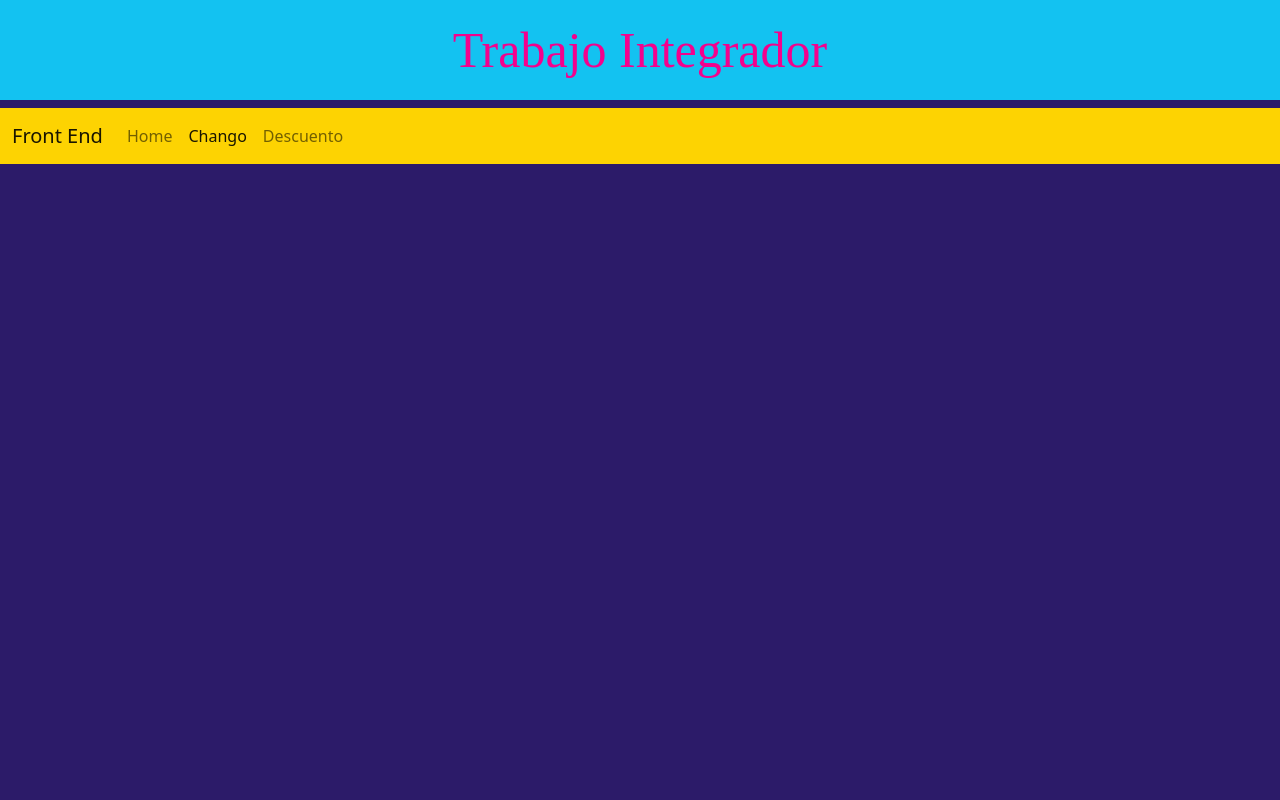
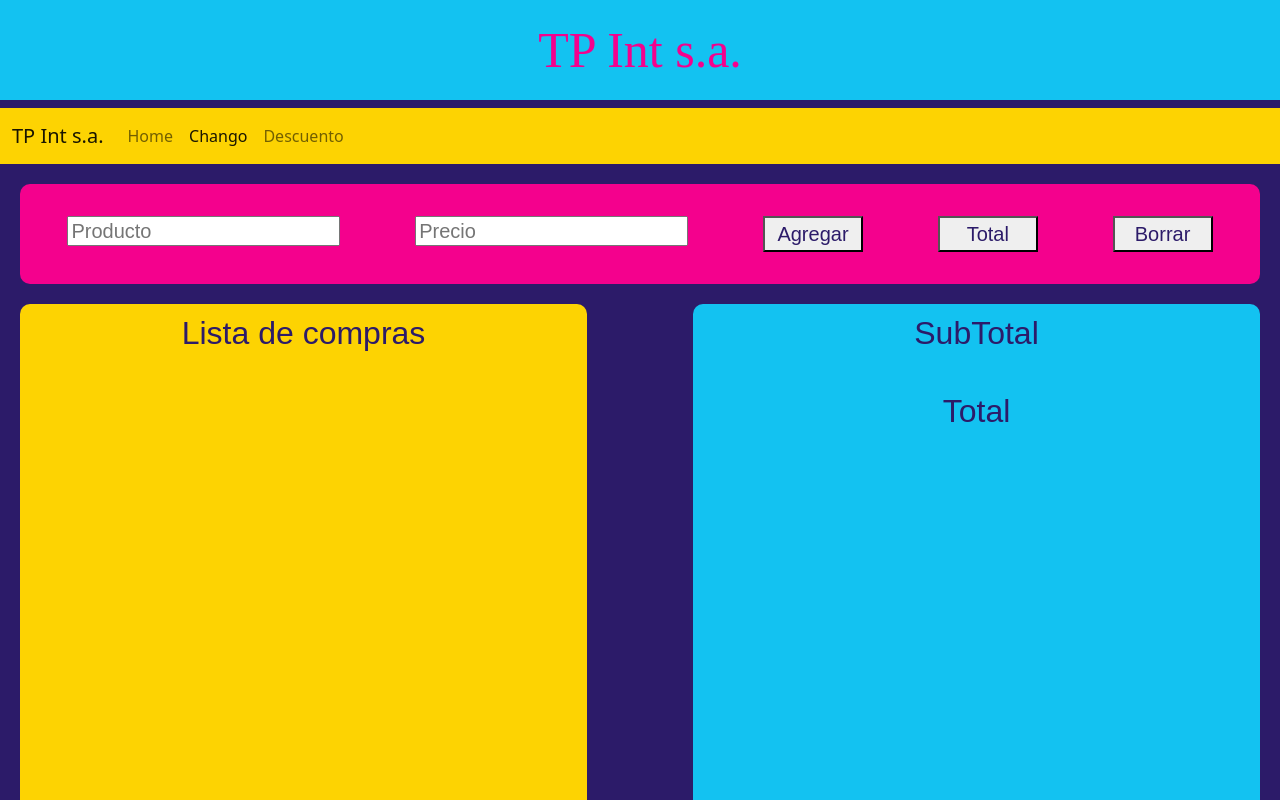
Before and after one commit to MarianoCarbajo/TrabajoIntegrador, a website built with Parcel: page chango.html in a window 1280 px wide. Shown: the top 800 px of the page. Built offline with nearby package versions, Linux system fonts and the light colour scheme.

Commit message:
chango Creación del chango en index.tx

```diff
--- a/chango.html
+++ b/chango.html
@@ -15,14 +15,14 @@
   </head>
   <body>
     <!--Encabezado-->
-    <h1 id="titulo">Trabajo Integrador</h1>
+    <h1 id="titulo">TP Int s.a.</h1>
 
     <nav
       class="navbar-expand-lg navbar navbar-light"
       style="background-color: #fdd302;"
     >
       <div class="container-fluid">
-        <a class="navbar-brand" href="index.html">Front End</a>
+        <a class="navbar-brand" href="index.html">TP Int s.a.</a>
         <button
           class="navbar-toggler"
           type="button"
@@ -53,6 +53,27 @@
     </nav>
     <!--Cuerpo de la página-->
 
+    <div class="contenedor-flex">
+      <div class="hijo uno">
+        <input type="text" id="producto" placeholder="Producto" />
+        <input type="number" id="precio" placeholder="Precio" />
+        <button id="btnAgregar">Agregar</button>
+        <button id="btnTotal">Total</button>
+        <button id="btnBorrar">Borrar</button>
+      </div>
+      <div class="hijo dos">
+        <h2>Lista de compras</h2>
+        <ul id="lista"></ul>
+      </div>
+      <div class="hijo tres">
+        <h2>SubTotal</h2>
+        <p id="subtotal"></p>
+        <p id="mensaje"></p>
+        <h2>Total</h2>
+        <p id="total"></p>
+      </div>
+    </div>
+
     <!--Enlaces-->
     <script
       src="https://cdn.jsdelivr.net/npm/@popperjs/core@2.10.2/dist/umd/popper.min.js"
@@ -64,5 +85,6 @@
       integrity="sha384-QJHtvGhmr9XOIpI6YVutG+2QOK9T+ZnN4kzFN1RtK3zEFEIsxhlmWl5/YESvpZ13"
       crossorigin="anonymous"
     ></script>
+    <script src="src/index.ts"></script>
   </body>
 </html>
--- a/src/index.ts
+++ b/src/index.ts
@@ -0,0 +1,43 @@
+let producto = document.getElementById("producto");
+let precio = document.getElementById("precio");
+let btnAgregar = document.getElementById("btnAgregar");
+let btnTotal = document.getElementById("btnTotal");
+let lista = document.getElementById("lista");
+let subtotal = document.getElementById("subtotal");
+let mensaje = document.getElementById("mensaje");
+let total = document.getElementById("total");
+let btnBorrar = document.getElementById("btnBorrar");
+let suma: number = 0;
+let descuento: number = 0;
+
+function agregarProducto(): void {
+  let nombreProducto: string = producto.value;
+  let precioProducto: number = Number(precio.value);
+  suma += precioProducto;
+  lista.innerHTML += `<li>${nombreProducto} $${precioProducto}</li>`;
+  subtotal.innerHTML = `$${suma}`;
+  producto.value = "";
+  precio.value = "";
+}
+
+function agregarDescuento(): void {
+  if (suma >= 2500) {
+    mensaje.innerHTML = `Tiene un descuento del 10%`;
+    descuento = suma * 0.1;
+    total.innerHTML = `$${suma - descuento}`;
+  } else {
+    mensaje.innerHTML = `Con su compra de $2500 puede acceder a un descuento del 10%`;
+    total.innerHTML = `$${suma}`;
+  }
+}
+
+function borrarLista(): void {
+  lista.innerHTML = "";
+  subtotal.innerHTML = "";
+  mensaje.innerHTML = "";
+  total.innerHTML = "";
+}
+
+btnAgregar.addEventListener("click", agregarProducto);
+btnTotal.addEventListener("click", agregarDescuento);
+btnBorrar.addEventListener("click", borrarLista);
--- a/src/styles.css
+++ b/src/styles.css
@@ -26,3 +26,70 @@ a {
   text-decoration: none;
   color: white;
 }
+input {
+  height: 30px;
+  font-size: 20px;
+  color: #2c1b69;
+}
+button {
+  height: 36px;
+  font-size: 20px;
+  width: 100px;
+  color: #2c1b69;
+}
+.contenedor-flex {
+  display: flex;
+  flex-wrap: wrap;
+  flex-direction: row;
+  justify-content: space-between;
+  color: #2c1b69;
+  padding: 10px;
+}
+
+.hijo {
+  margin: 10px;
+  width: 100px;
+  height: 100px;
+  border-radius: 10px;
+  color: #2c1b69;
+  padding: 10px;
+  font-size: 20px;
+  font-family: Arial, Helvetica, sans-serif;
+  justify-content: center;
+}
+
+.uno {
+  width: 100%;
+  display: flex;
+  flex-wrap: wrap;
+  flex-direction: row;
+  justify-content: space-around;
+  align-content: center;
+  background-color: #f4018d;
+}
+
+.dos {
+  height: 1000px;
+  width: 45%;
+  display: flex;
+  flex-direction: column;
+  align-items: center;
+  justify-content: flex-start;
+  background-color: #fdd302;
+}
+
+.tres {
+  height: 1000px;
+  width: 45%;
+  display: flex;
+  flex-direction: column;
+  align-items: center;
+  justify-content: flex-start;
+  background-color: #13c2f1;
+  text-align: center;
+}
+#total {
+  background-color: #2c1b69;
+  color: #13c2f1;
+  font-size: 50px;
+}
```
Also changed, not shown: descuento.html (+2 -2 lines), index.html (+2 -3 lines).
